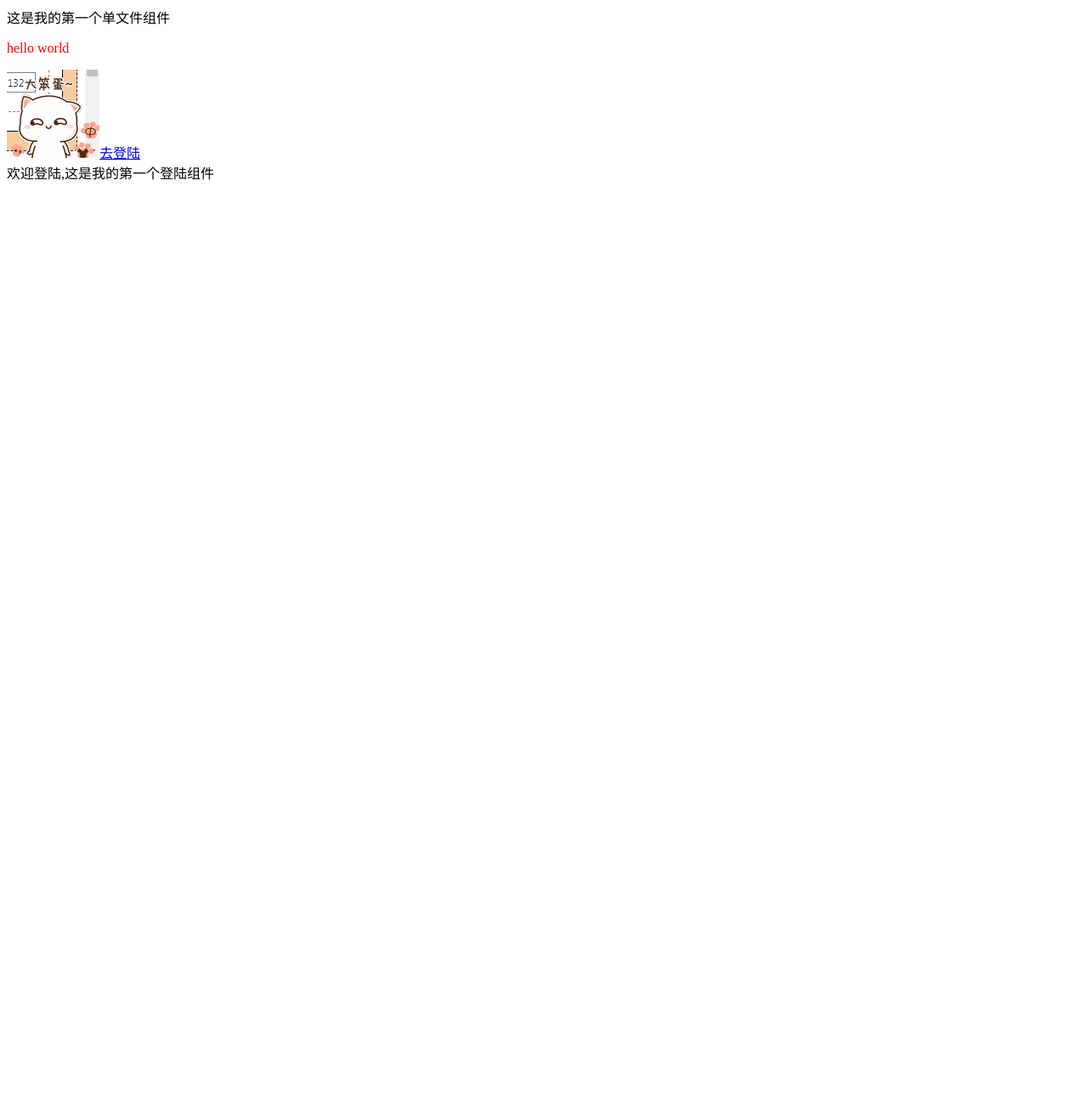
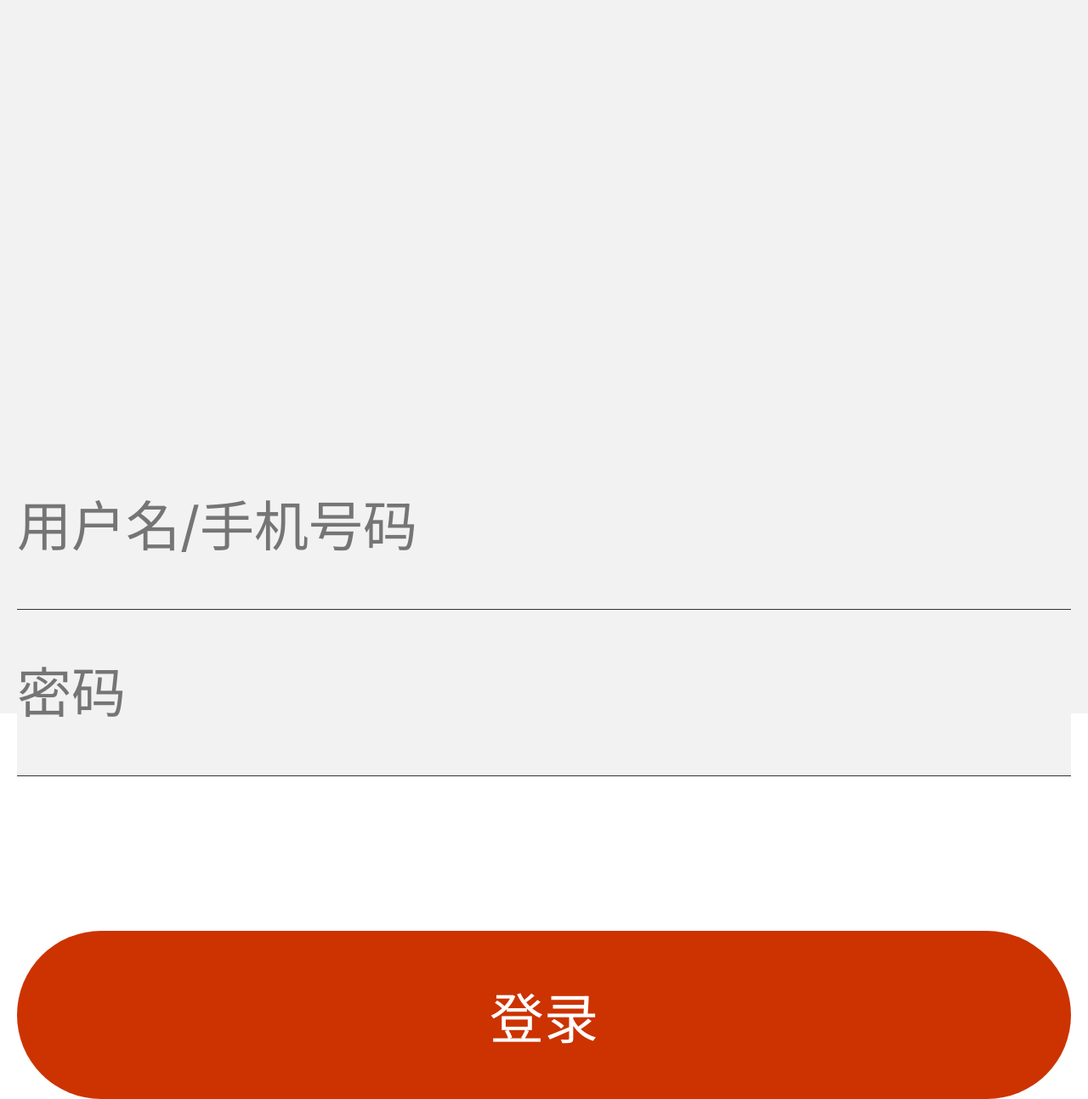
Before and after one commit to liaoyanhua/my-news, a Vue app: page /#/login in a window 1280 px wide. Shown: the whole page at 85% size. Before the commit the page ends 800 px from the top, so only its background shows below. Built offline with nearby package versions, Linux system fonts and the light colour scheme; a small style sheet from the web is missing.

Commit message:
登录的用户输入框和密码输入框完成

```diff
--- a/config/webpack.dev.js
+++ b/config/webpack.dev.js
@@ -7,6 +7,7 @@ module.exports=merge(base,{
 
     // 开发服务器配置
     devServer: {
-        port: 3001 // 默认端口是8080
+        port: 3001,// 默认端口是8080
+        // host:'0.0.0.0'//支持手机ip访问
    }
 })
--- a/package.json
+++ b/package.json
@@ -29,6 +29,7 @@
     "webpack-merge": "^4.2.2"
   },
   "dependencies": {
+    "vant": "^2.2.2",
     "vue": "^2.6.10",
     "vue-router": "^3.1.3"
   }
--- a/src/App.vue
+++ b/src/App.vue
@@ -1,20 +1,39 @@
 <template>
-  <div>这是我的第一个单文件组件
-      <p class="box">hello world</p>
-      <img src="../images/cat.png" alt="">
-      <router-link to="/login">去登陆</router-link>
-      <router-view></router-view>
+  <div>
+    <router-view></router-view>
   </div>
 </template>
 
 <script>
-export default {
-
-}
+export default {};
 </script>
 
 <style>
-    .box{
-        color:red;
-    }
+/* 这里原型图大小是360px,故换算成vw需要把 当前px单位的数值/360*100vw */
+@import url('../node_modules/vant/lib/index.css');
+@import url("http://at.alicdn.com/t/font_1426139_h6vn3jbl5q.css");
+* {
+  margin: 0;
+  padding: 0;
+}
+ul,
+li,
+dl {
+  list-style: none;
+}
+input {
+  outline: none;
+  border: none;
+}
+a {
+  color: rgb(148, 148, 148);
+  text-decoration: none;
+}
+a:hover {
+  text-decoration: none;
+}
+i,
+em {
+  font-style: normal;
+}
 </style>
--- /dev/null
+++ b/src/components/AuthBtn.vue
@@ -0,0 +1,29 @@
+<template>
+  <input type="button" class="btn" :value="text" @click="handleGetForm"/>
+</template>
+
+<script>
+export default {
+  props:['text'],
+  methods:{
+    handleGetForm(){
+      this.$emit('getform');
+    }
+  }
+}
+</script>
+
+<style scoped lang="less">
+    .btn{
+        display: block;
+        border:none;
+        background: rgb(204, 51, 0);
+        color:#fff;
+        padding:15/360*100vw 0;
+        text-align: center;
+        width:100%;
+        font-size:18/360*100vw;
+        border-radius: 50/360*100vw;
+        margin-top:51/360*100vw;
+    }
+</style>
--- /dev/null
+++ b/src/components/AuthInput.vue
@@ -0,0 +1,62 @@
+<template>
+  <input
+    class="names"
+    :placeholder="placeholder"
+    :value="value"
+    :class="{
+      success:status==='success',
+      error:status==='error'
+    }"
+    @change="handleTest"
+    @input="handleGet"
+  />
+</template>
+
+<script>
+export default {
+  data() {
+    return {
+      status: ""
+    };
+  },
+  props: ["placeholder", "value", "rule", "err_message"],
+  methods: {
+    handleGet(e) {
+      let value = e.target.value;
+      // this.value=value;
+      this.$emit("input", value);
+      if (this.rule) {
+        if (this.rule.test(value)) {
+          this.status = "success";
+        } else {
+          this.status = "error";
+        }
+      }
+    },
+    handleTest(e) {
+      if (this.err_message && this.status === "error") {
+        this.$toast.fail(this.err_message);
+        // return;
+      }
+    }
+  }
+};
+</script>
+
+<style scoped lang="less">
+.names {
+  width: 100%;
+  display: block;
+  height: 55/360 * 100vw;
+  background: rgb(242, 242, 242);
+  line-height: 55/360 * 100vw;
+  border-bottom: 1px solid #333;
+  font-size: 18/360 * 100vw;
+}
+.success {
+  border-bottom-color: green;
+}
+.error {
+  border-bottom-color: red;
+}
+</style>
--- a/src/main.js
+++ b/src/main.js
@@ -1,10 +1,11 @@
 import Vue from 'vue';//导入vue方法对象
 import App from '@/App';//导入最底层组件App
+import Vant from 'vant';//导入vant-ui组件
 import VueRouter from 'vue-router';//1,导入下载好的vue路由
 
 import Login from '@/pages/Login'//导入其他页面组件
 Vue.use(VueRouter);//2,注册路由
-
+Vue.use(Vant);//注册vant-ui组件库
 const routes=[//3,配置路由
     {path:'/login',component:Login}
 ]
--- a/src/pages/Login.vue
+++ b/src/pages/Login.vue
@@ -1,15 +1,88 @@
 <template>
-  <div>
-      欢迎登陆,这是我的第一个登陆组件
+  <div class="container">
+    <div class="close">
+      <i class="iconfont iconicon-test"></i>
+    </div>
+    <div class="logo">
+      <i class="iconfont iconnew"></i>
+    </div>
+    <div class="form">
+      <AuthInput
+        placeholder="用户名/手机号码"
+        :value="form.username"
+        :rule="/^1[3-9][0-9]{9}$/"
+        @input="handleGetName"
+        err_message="手机号格式不正确"
+      />
+
+      <AuthInput
+        type="password"
+        placeholder="密码"
+        v-model="form.password"
+        :rule="/^[0-9a-zA-Z]{3,12}$/"
+        err_message="密码格式不正确"
+      />
+    </div>
+    <div class="btn">
+      <AuthBtn text="登录" @getform="handleGetForm" />
+    </div>
   </div>
 </template>
 
 <script>
+//   :rule='/^[0-9a-zA-Z]{6,18}$/'
+import AuthInput from "@/components/AuthInput";
+import AuthBtn from "@/components/AuthBtn";
 export default {
-
-}
+  data() {
+    return {
+      form: {
+        username: "",
+        password: ""
+      }
+    };
+  },
+  components: {
+    AuthInput,
+    AuthBtn
+  },
+  methods: {
+    handleGetName(value) {
+      this.form.username = value;
+      //  console.log(this.form);
+    },
+    handleGetForm() {
+      console.log(this.form);
+    }
+  }
+};
 </script>
 
-<style>
-
+<style scoped lang="less">
+.container {
+  padding: 20px;
+  height: 100vh;
+  background: rgb(242, 242, 242);
+  //按钮部分样式开始
+  .close {
+    i {
+      font-size: 27/360 * 100vw;
+      color: #333;
+    }
+  }
+  //logo部分样式开始
+  .logo {
+    height: 141/360 * 100vw;
+    display: flex;
+    justify-content: center;
+    align-items: center;
+    i {
+      color: rgb(216, 30, 6);
+      font-size: 126/360 * 100vw;
+      // font-weight: bold;
+    }
+  }
+  .btn {
+  }
+}
 </style>
```
Also changed, not shown: images/图标图片.png (added), 1 other file (tests, documents, lock files or other folders).
